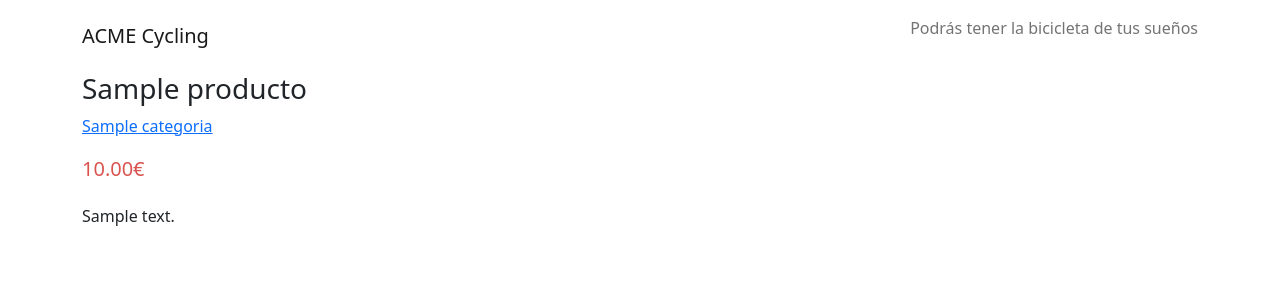
After one commit to pabsanper/ACME-Cycling, a Django app: page /productos/producto/1 in a window 1280 px wide. The commit adds this page. Shown: the top 300 px of the page. Run offline with Django 3.2, Linux system fonts and the light colour scheme; tables that the repository leaves empty hold one stand-in row (values such as "Sample post").

Commit message:
feat: detalles de productos

```diff
--- a/ProyectoDjango/ACMECycling/ACMECycling/urls.py
+++ b/ProyectoDjango/ACMECycling/ACMECycling/urls.py
@@ -20,4 +20,5 @@ from producto import views
 urlpatterns = [
     path('admin/', admin.site.urls),
     path('',views.inicio),
+    path('productos/producto/<int:id_producto>',views.detalles_productos),
 ]
--- a/ProyectoDjango/ACMECycling/producto/models.py
+++ b/ProyectoDjango/ACMECycling/producto/models.py
@@ -1,12 +1,12 @@
 from django.db import models
 
 class Categoria(models.Model):
-    nombre = models.CharField(max_length=100, unique=True)
+    nombre = models.CharField(max_length=100)
 
     def __str__(self):
         return self.nombre
 class Producto(models.Model):
-    #categoria = models.ForeignKey(Categoria)
+    categoria = models.ForeignKey(Categoria, on_delete=models.CASCADE, default='')
     nombre = models.CharField(max_length=200)
     #imagen = models.ImageField(upload_to= 'recetas', verbose_name='Imagen')
     descripcion = models.TextField(blank=True)
--- a/ProyectoDjango/ACMECycling/producto/templates/base.html
+++ b/ProyectoDjango/ACMECycling/producto/templates/base.html
@@ -1,26 +1,27 @@
+{% load static %}
 <!DOCTYPE html>
-<html lang='es'>
-<head>
-  <meta charset='utf-8'>
-  <style>
-   {% block style_css %}{% endblock %}
-  </style>
-</head>
-<body>
-  <header>
-  	{% block encabezado %}{% endblock %}
-  	<nav>
-  		<dl>
-			<dd><a href='/'>Inicio</h3></dd>
-			<dd><a href='/usuarios'>Usuarios registrados</a></dd>
-			<dd><a href='/recetas'>Recetas</a></dd>
-			<dd><a href='/sobre'>Sobre</a></dd>
-		</dl>
-	</nav>
-  </header>
-  <section>
-    {% block contenido %}{% endblock %}
-  </section>
-  {% block pie %}{% endblock %}
-</body>
+<html>
+  <head>
+    <meta charset="utf-8">
+    <title>{% block title %}ACME Cycling{% endblock %}</title>
+    <link href="https://cdn.jsdelivr.net/npm/bootstrap@5.2.2/dist/css/bootstrap.min.css" rel="stylesheet" integrity="sha384-Zenh87qX5JnK2Jl0vWa8Ck2rdkQ2Bzep5IDxbcnCeuOxjzrPF/et3URy9Bv1WTRi" crossorigin="anonymous">
+    <script src="https://cdn.jsdelivr.net/npm/bootstrap@5.2.2/dist/js/bootstrap.bundle.min.js" integrity="sha384-OERcA2EqjJCMA+/3y+gxIOqMEjwtxJY7qPCqsdltbNJuaOe923+mo//f6V8Qbsw3" crossorigin="anonymous"></script>
+  </head>
+  <body>
+    <nav class="navbar navbar-default">
+      <div class="container">
+        <div class="navbar-header">
+          <a class="navbar-brand" href="">
+            ACME Cycling
+          </a>
+        </div>
+        <p class="navbar-text">Podrás tener la bicicleta de tus sueños</p>
+      </div>
+    </nav>
+
+    <div class="container">
+      {% block content %}
+      {% endblock %}
+    </div>
+  </body>
 </html>
--- a/ProyectoDjango/ACMECycling/producto/templates/inicio.html
+++ b/ProyectoDjango/ACMECycling/producto/templates/inicio.html
@@ -1,5 +1,3 @@
-
-
 {% extends 'base.html' %}
 
 {% block encabezado %}
--- /dev/null
+++ b/ProyectoDjango/ACMECycling/producto/templates/productos/detalles.html
@@ -0,0 +1,30 @@
+{% extends 'base.html' %}
+{% load static %}
+
+{% block title %}
+  {{ producto.nombre }}
+{% endblock %}
+
+{% block content %}
+  <div class="row">
+
+    <div class="col-md-8">
+      <div class="panel panel-default">
+        <div class="panel-body">
+          <h3>{{ producto.nombre }}</h3>
+          <p>
+            <a href="">
+              {{ producto.categoria }}
+            </a>
+          </p>
+          <p style="font-size:20px;color:#d9534f">{{ producto.precio }}€</p>
+
+          <div style="margin-top:20px;">
+            {{ producto.descripcion|linebreaks }}
+          </div>
+        </div>
+      </div>
+    </div>
+
+  </div>
+{% endblock %}
--- a/ProyectoDjango/ACMECycling/producto/views.py
+++ b/ProyectoDjango/ACMECycling/producto/views.py
@@ -7,3 +7,7 @@ from django.conf import settings
 def inicio(request):
     productos=Producto.objects.all()
     return render(request,'inicio.html', {'productos':productos})
+
+def detalles_productos(request, id_producto):
+    producto = get_object_or_404(Producto, id=id_producto)
+    return render(request, 'productos/detalles.html', {'producto': producto})
```
Also changed, not shown: ProyectoDjango/ACMECycling/producto/templates/receta.html (deleted, +0 -37 lines), ProyectoDjango/ACMECycling/producto/templates/recetas.html (deleted, +0 -18 lines), ProyectoDjango/ACMECycling/producto/templates/usuarios.html (deleted, +0 -19 lines), ProyectoDjango/ACMECycling/producto/migrations/0003_auto_20221120_1204.py (added), ProyectoDjango/ACMECycling/producto/migrations/0004_auto_20221120_1222.py (added).
